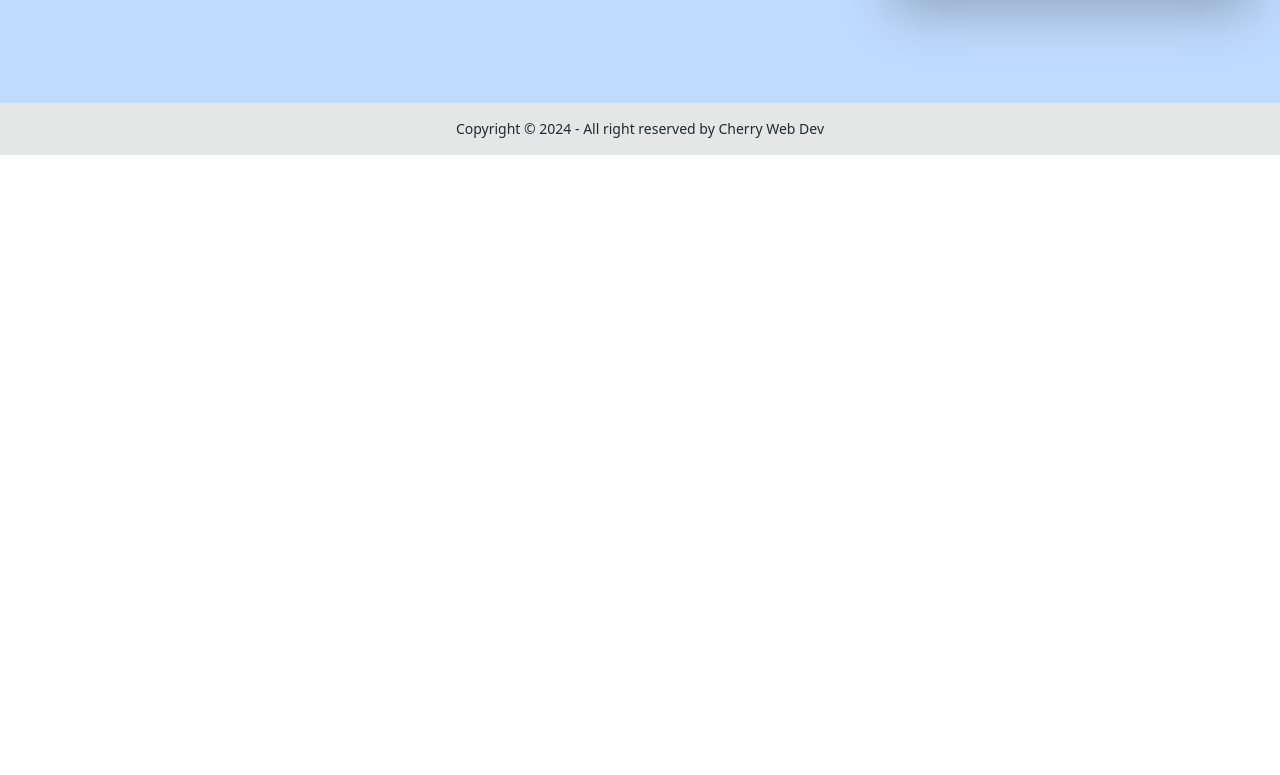
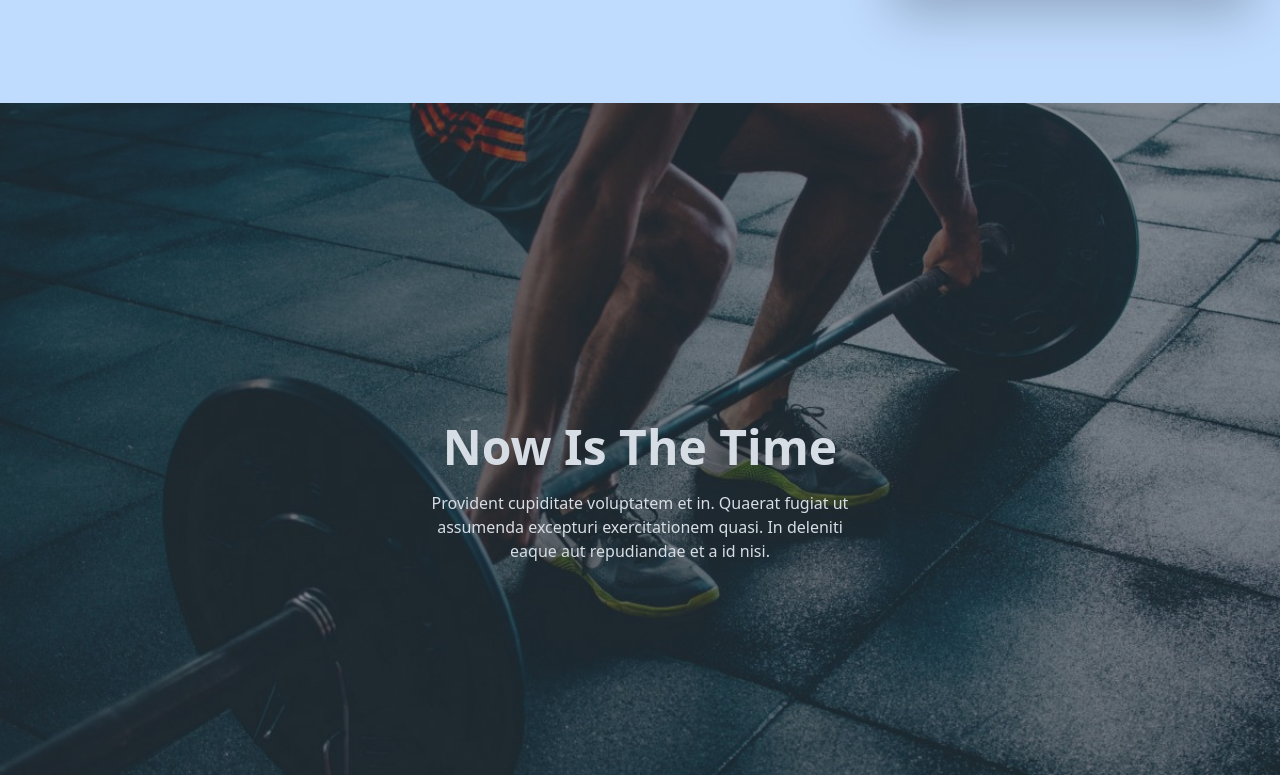
Before and after one commit to ken-cherry/muscle-gains, a React (Vite) app: page / in a window 1280 px wide. Shown: the part 1565-2340 px from the top of the page. Before the commit the page ends 1720 px from the top, so only its background shows below. Built offline with nearby package versions, Linux system fonts and the light colour scheme.

Commit message:
Commented Out: NavLink Get Started

```diff
--- a/src/data.js
+++ b/src/data.js
@@ -3,6 +3,7 @@
 export const energy = "../src/images/hydrateRed.svg";
 export const fitnessStats = "../src/images/fitnessStatsGreen.svg";
 export const curling = "../src/images/curlingYellow.svg";
+export const deadlift = "../src/images/deadliftLg.jpg";
 
 export const prices = [
   {
--- a/src/pages/Landing.jsx
+++ b/src/pages/Landing.jsx
@@ -32,11 +32,29 @@
               with goal setting, personal training is great for people of all
               ages and fitness levels
             </p>
-            <button className="btn btn-primary">
+            {/* <button className="btn btn-primary">
               <NavLink to="/options">Get Started</NavLink>
-            </button>
+            </button> */}
           </div>
           <img src={pullUp} className="max-w-sm rounded-lg shadow-2xl" />
+        </div>
+      </div>
+      <div
+        className="hero min-h-screen"
+        style={{
+          backgroundImage: "url(../src/images/deadliftLg.jpg)",
+        }}
+      >
+        <div className="hero-overlay bg-opacity-60"></div>
+        <div className="hero-content text-center text-neutral-content">
+          <div className="max-w-md">
+            <h1 className="mb-5 text-5xl font-bold">Now Is The Time</h1>
+            <p className="mb-5">
+              Provident cupiditate voluptatem et in. Quaerat fugiat ut assumenda
+              excepturi exercitationem quasi. In deleniti eaque aut repudiandae
+              et a id nisi.
+            </p>
+          </div>
         </div>
       </div>
     </>
```
